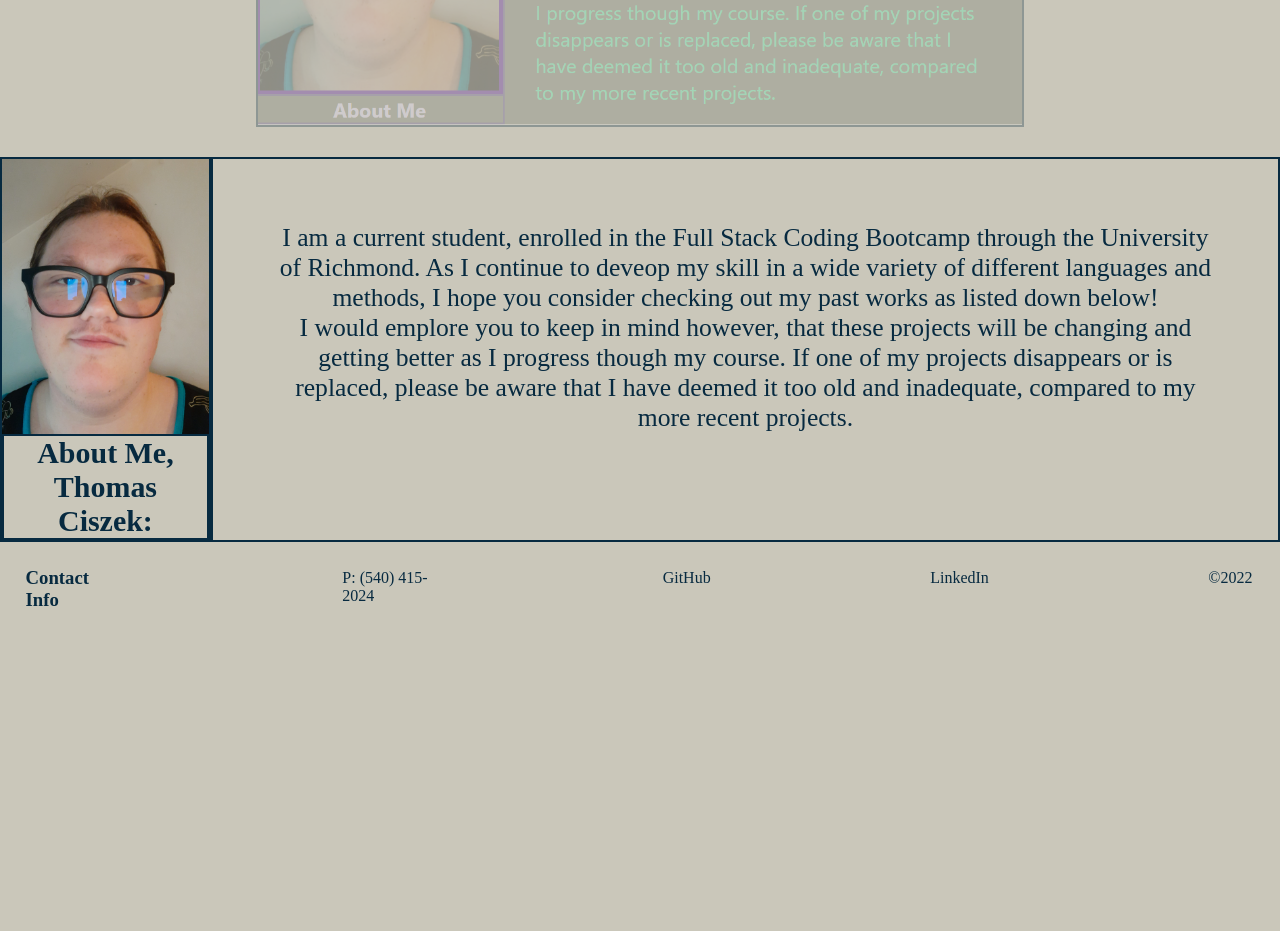
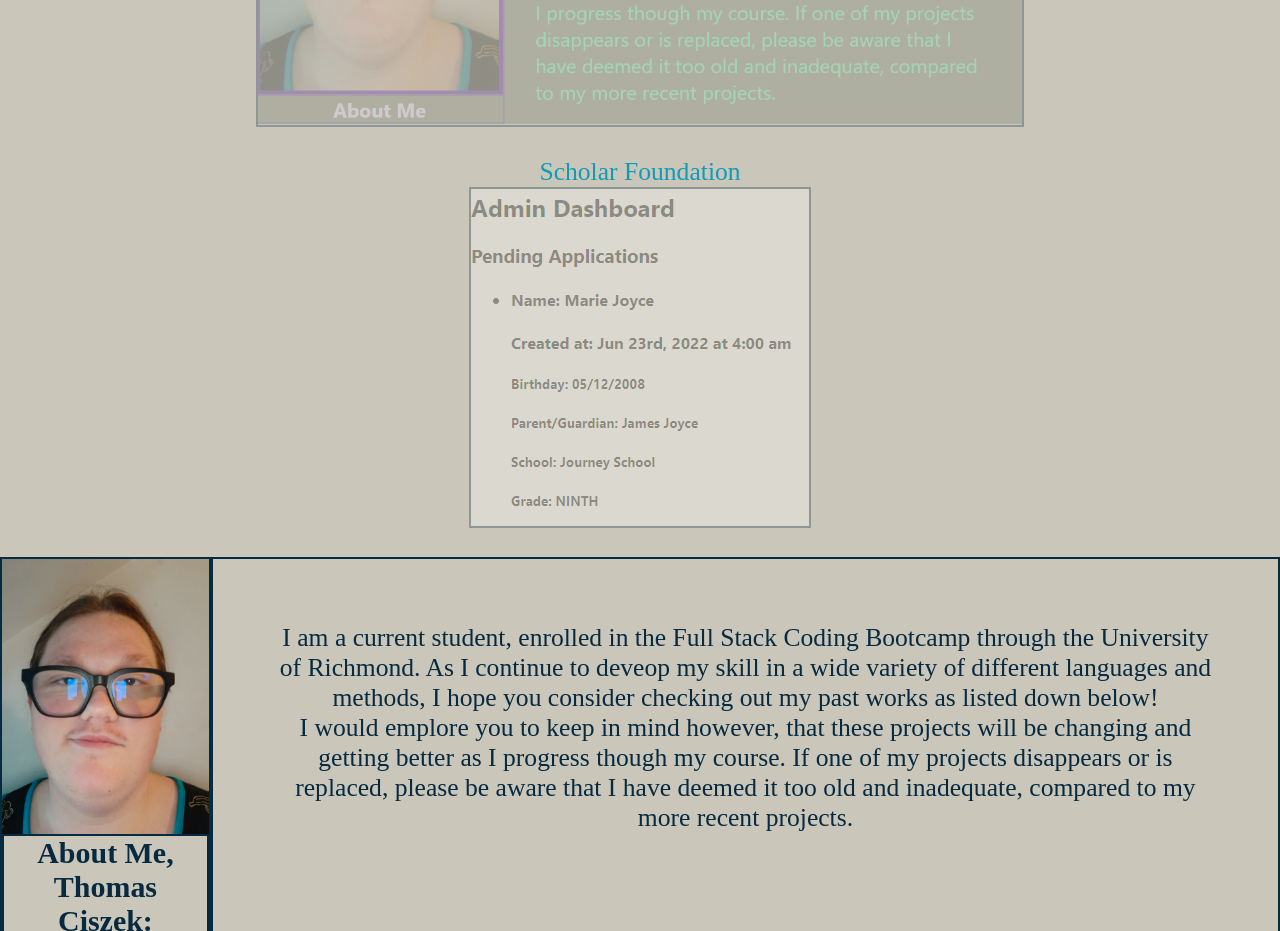
Before and after one commit to ThomasCsk/react-portfolio, a React (Create React App) app: page / in a window 1280 px wide. Shown: the part 3180-4111 px from the top of the page. Before the commit the page ends 3817 px from the top, so only its background shows below. Built offline with nearby package versions, Linux system fonts and the light colour scheme.

Commit message:
added final project

```diff
--- a/src/components/Projects/index.js
+++ b/src/components/Projects/index.js
@@ -39,6 +39,12 @@ const Project = () => {
       website: 'https://thomascsk.github.io/portfolio/',
       github: 'https://github.com/ThomasCsk/portfolio'
     },
+    {
+      name: 'Scholar Foundation',
+      description: 'A Website made with MERN, Apollo, and Graphql. This is the final group project from my coding bootcamp. Due to the deadline that was given and the issues our group ran into, the website leaves a lot to be desired, but soon another website will take its spot on my portfolio.',
+      website: 'https://vast-brushlands-01770.herokuapp.com/',
+      github: 'https://github.com/ThomasCsk/scholar-foundation'
+    },
   ]
 
   const [currentPhoto, setCurrentPhoto] = useState();
```
Also changed, not shown: src/assets/ProjectScreenshots/6.PNG (added).
